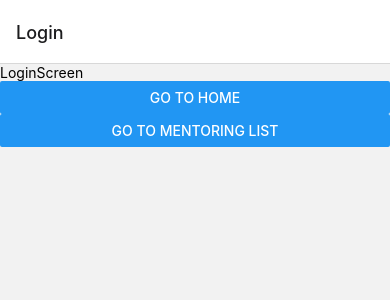
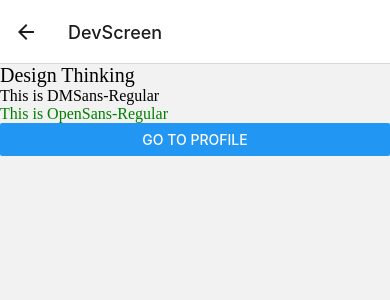
Before and after one commit to beckn/dsep-unified-bap-ui, a React Native app: screen /DevScreen in a window 390 px wide. Shown: the top 300 px of the page. Built offline with nearby package versions, Linux system fonts and the light colour scheme.

Commit message:
adding dev-screen

```diff
--- a/src/route/index.tsx
+++ b/src/route/index.tsx
@@ -5,6 +5,7 @@ import LoginScreen from '../screens/login';
 import MentoringListScreen from '../screens/mentoring-list';
 import Dashboard from './Dashboard';
 import {ThemeProvider} from '@context';
+import DevScreen from '../screens/dev';
 
 const Stack = createNativeStackNavigator();
 
@@ -20,6 +21,7 @@ function Routes() {
             options={{headerShown: false}}
           />
           <Stack.Screen name="MentoringList" component={MentoringListScreen} />
+          <Stack.Screen name="DevScreen" component={DevScreen} />
         </Stack.Navigator>
       </NavigationContainer>
     </ThemeProvider>
--- /dev/null
+++ b/src/screens/dev/index.tsx
@@ -0,0 +1,31 @@
+import React from 'react';
+import {Button, View} from 'react-native';
+import {Navigation} from '@interfaces/commonInterfaces';
+import {getString} from '@i18n';
+import {commonStyles} from '@styles/commonStyles';
+import {Fonts} from '@styles/fonts';
+import {Text} from '@components';
+import {useTheme} from '@context';
+
+function DevScreen({navigation}: {navigation: Navigation}) {
+  const {theme, setTheme} = useTheme();
+  return (
+    <View style={commonStyles.flex1}>
+      <Text style={commonStyles.baseFontSize}>{getString('key1')}</Text>
+      <Text
+        fontFamily={Fonts.family.DM_SANS_REGULAR}
+        style={{fontSize: 16, color: theme.black}}>
+        This is DMSans-Regular
+      </Text>
+      <Text style={{fontSize: 16, color: 'green'}}>
+        This is OpenSans-Regular
+      </Text>
+      <Button
+        title="Go to Profile"
+        onPress={() => navigation.navigate('Profile')}
+      />
+    </View>
+  );
+}
+
+export default DevScreen;
```
